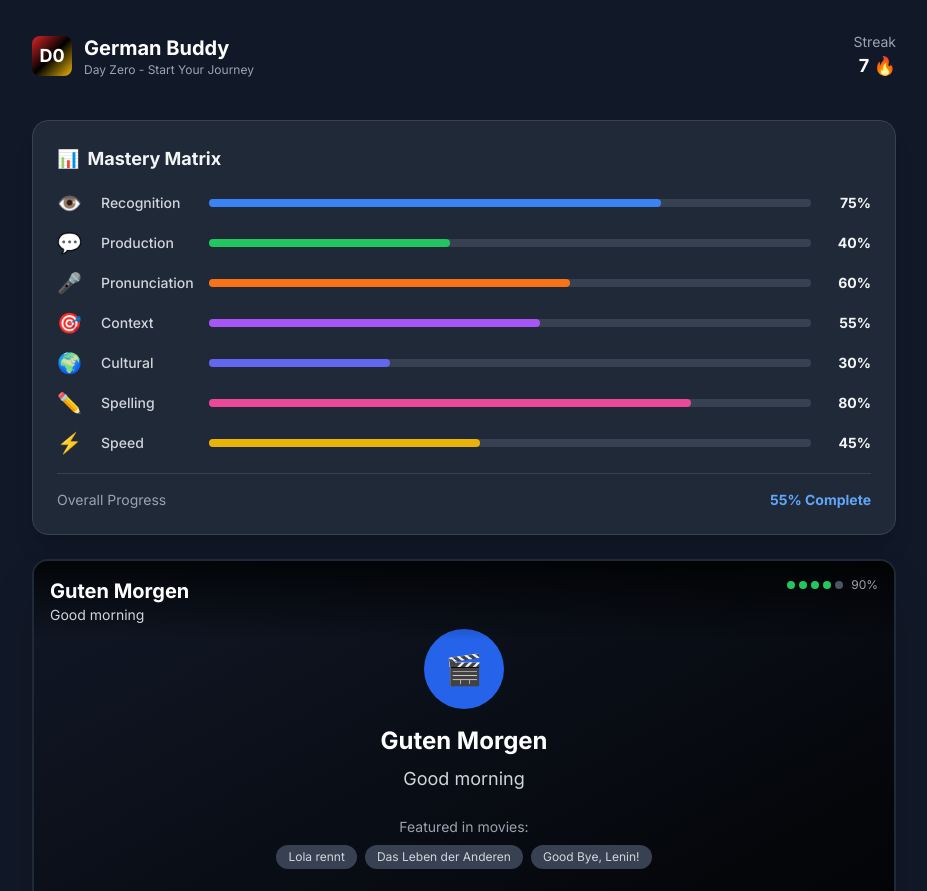
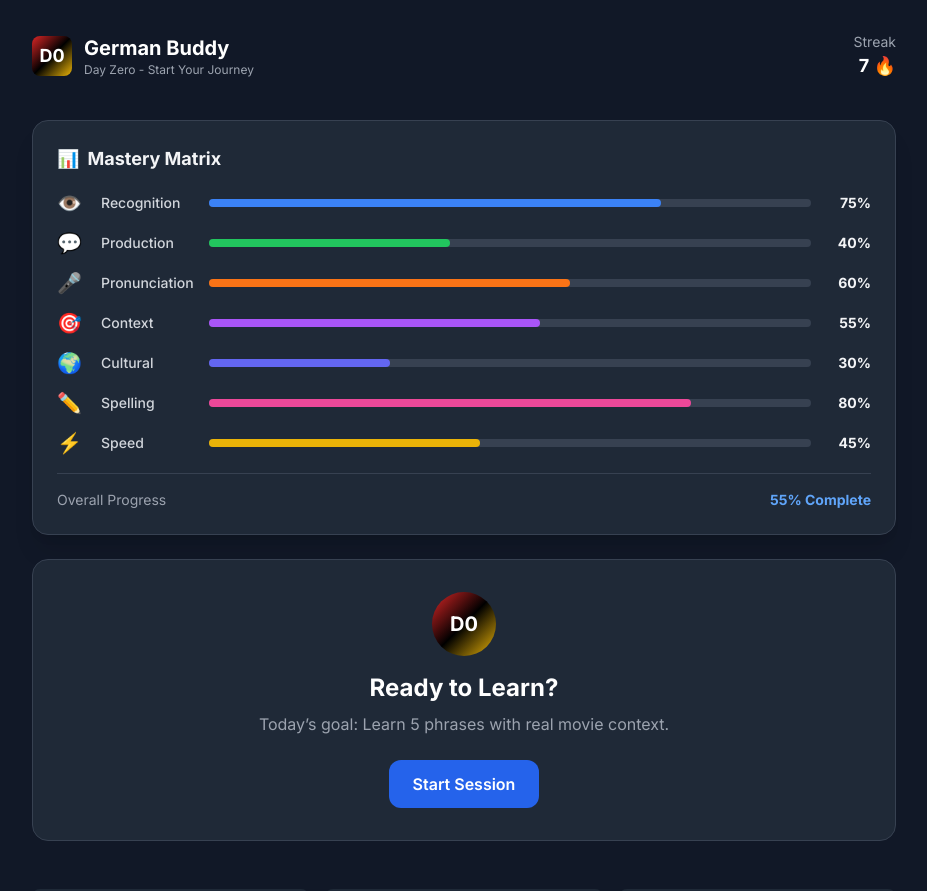
Before and after one commit to Bosonian/german-buddy-dayzero, a Next.js app in the folder frontend/: page / in a window 1280 px wide. Shown: the top 891 px of the page, without its empty margins (176-1103 px from the left). Built offline with nearby package versions, Linux system fonts and the light colour scheme.

Commit message:
feat: start-session landing + celebration confetti; a11y labels; refine manifest and icon links

```diff
--- a/frontend/app/globals.css
+++ b/frontend/app/globals.css
@@ -86,3 +86,19 @@
   outline-offset: 2px;
   border-radius: 8px;
 }
+
+/* Confetti animation */
+.confetti-piece {
+  position: absolute;
+  top: -10px;
+  width: 8px;
+  height: 12px;
+  border-radius: 2px;
+  opacity: 0.9;
+  animation: confetti-fall 2.8s ease-in infinite;
+}
+@keyframes confetti-fall {
+  0% { transform: translateY(0) rotate(0deg); opacity: 0.95; }
+  80% { opacity: 0.95; }
+  100% { transform: translateY(140%) rotate(360deg); opacity: 0; }
+}
--- a/frontend/app/layout.tsx
+++ b/frontend/app/layout.tsx
@@ -25,6 +25,7 @@ export default function RootLayout({
     <html lang="en" className="dark">
       <head>
         <link rel="manifest" href="/manifest.json" />
+        <link rel="icon" href="/icon-192x192.svg" type="image/svg+xml" />
         <meta name="mobile-web-app-capable" content="yes" />
         <meta name="apple-mobile-web-app-capable" content="yes" />
         <meta name="apple-mobile-web-app-status-bar-style" content="black-translucent" />
--- a/frontend/app/page.tsx
+++ b/frontend/app/page.tsx
@@ -77,6 +77,7 @@ export default function Home() {
   const [wordsLearned, setWordsLearned] = useState(127)
   const [answers, setAnswers] = useState<{ id: number; german: string; english: string; difficulty: number; confidence: number }[]>([])
   const [sessionComplete, setSessionComplete] = useState(false)
+  const [sessionStarted, setSessionStarted] = useState(false)
   const sessionSize = 5
 
   const currentPhrase = germanPhrases[currentPhraseIndex]
@@ -152,7 +153,20 @@ export default function Home() {
         <MasteryMatrix mastery={mockMastery} />
 
         {/* Main Content */}
-        {sessionComplete ? (
+        {!sessionStarted ? (
+          <div className="bg-gray-800 rounded-2xl p-8 border border-gray-700 text-center">
+            <div className="w-16 h-16 rounded-full bg-gradient-to-br from-red-600 via-black to-yellow-500 mx-auto mb-4 flex items-center justify-center text-xl font-bold">D0</div>
+            <h2 className="text-2xl font-bold mb-2">Ready to Learn?</h2>
+            <p className="text-gray-400 mb-6">Today’s goal: Learn {sessionSize} phrases with real movie context.</p>
+            <button
+              onClick={() => setSessionStarted(true)}
+              className="px-6 py-3 bg-blue-600 hover:bg-blue-500 rounded-xl font-semibold transition-colors"
+              aria-label="Start Session"
+            >
+              Start Session
+            </button>
+          </div>
+        ) : sessionComplete ? (
           <SessionSummary
             results={answers}
             onRestart={() => {
@@ -161,6 +175,7 @@ export default function Home() {
               setCurrentPhraseIndex(0)
               setIsFlipped(false)
               setConfidence(50)
+              setSessionStarted(false)
             }}
           />
         ) : (
@@ -210,7 +225,7 @@ export default function Home() {
         </div>
 
         {/* Navigation / Progress */}
-        {!sessionComplete && (
+        {sessionStarted && !sessionComplete && (
           <div className="flex justify-between items-center pt-4">
             <div className="text-sm text-gray-400">
               {answers.length} / {sessionSize} this session
--- a/frontend/components/QuantumCard.tsx
+++ b/frontend/components/QuantumCard.tsx
@@ -42,6 +42,7 @@ export default function QuantumCard({
             {!isFlipped && (
               <button
                 onClick={onReveal}
+                aria-label="Reveal translation"
                 className="px-8 py-3 bg-gradient-to-r from-blue-500 to-indigo-600 hover:from-blue-600 hover:to-indigo-700 text-white font-bold rounded-xl shadow-lg transform hover:scale-105 transition-all"
               >
                 Reveal Answer
@@ -69,6 +70,7 @@ export default function QuantumCard({
                 max="100"
                 value={confidence}
                 onChange={(e) => onConfidenceChange(Number(e.target.value))}
+                aria-label="Confidence from 0 to 100"
                 className="w-full h-2 bg-gray-600 rounded-lg appearance-none cursor-pointer"
               />
               <div className="flex justify-between text-xs text-gray-500 mt-1">
@@ -82,12 +84,14 @@ export default function QuantumCard({
             <div className="grid grid-cols-2 gap-4 w-full">
               <button
                 onClick={() => onSubmit(1)}
+                aria-label="Mark as need practice"
                 className="p-4 bg-red-500/20 hover:bg-red-500/30 border-2 border-red-500/50 rounded-xl transition-all"
               >
                 <span className="text-red-400 font-semibold">Need Practice</span>
               </button>
               <button
                 onClick={() => onSubmit(4)}
+                aria-label="Mark as got it"
                 className="p-4 bg-green-500/20 hover:bg-green-500/30 border-2 border-green-500/50 rounded-xl transition-all"
               >
                 <span className="text-green-400 font-semibold">Got It!</span>
--- a/frontend/components/SessionSummary.tsx
+++ b/frontend/components/SessionSummary.tsx
@@ -22,7 +22,21 @@ export default function SessionSummary({ results, onRestart }: SessionSummaryPro
     : 0
 
   return (
-    <div className="bg-gray-800 rounded-2xl p-6 border border-gray-700 shadow-xl">
+    <div className="relative bg-gray-800 rounded-2xl p-6 border border-gray-700 shadow-xl overflow-hidden">
+      {/* Confetti overlay */}
+      <div aria-hidden className="pointer-events-none absolute inset-0 overflow-hidden">
+        {Array.from({ length: 24 }).map((_, i) => (
+          <span
+            key={i}
+            className="confetti-piece"
+            style={{
+              left: `${(i * 4) % 100}%`,
+              animationDelay: `${(i % 6) * 0.2}s`,
+              backgroundColor: i % 3 === 0 ? '#DD0000' : i % 3 === 1 ? '#FFCC00' : '#ffffff'
+            }}
+          />
+        ))}
+      </div>
       <div className="flex items-center justify-between mb-4">
         <h2 className="text-xl font-bold">Session Complete 🎉</h2>
         <span className="text-sm text-gray-400">{total} phrases</span>
@@ -63,13 +77,27 @@ export default function SessionSummary({ results, onRestart }: SessionSummaryPro
         </div>
       </div>
 
-      <div className="mt-6 flex justify-center">
+      <div className="mt-6 flex justify-center gap-3">
         <button
           onClick={onRestart}
           className="px-6 py-3 bg-blue-600 hover:bg-blue-500 rounded-xl font-semibold transition-colors"
         >
           Start New Session
         </button>
+        <button
+          onClick={() => {
+            const text = `I just completed a German Buddy session: ${gotIt}/${total} got it • Avg confidence ${avgConfidence}% 🔥`
+            if (navigator.share) {
+              navigator.share({ title: 'German Buddy', text, url: window.location.href }).catch(() => {})
+            } else {
+              navigator.clipboard?.writeText(text).catch(() => {})
+              alert('Copied to clipboard!')
+            }
+          }}
+          className="px-6 py-3 bg-gray-700 hover:bg-gray-600 rounded-xl font-semibold transition-colors"
+        >
+          Share
+        </button>
       </div>
     </div>
   )
```
Also changed, not shown: frontend/public/manifest.json.
